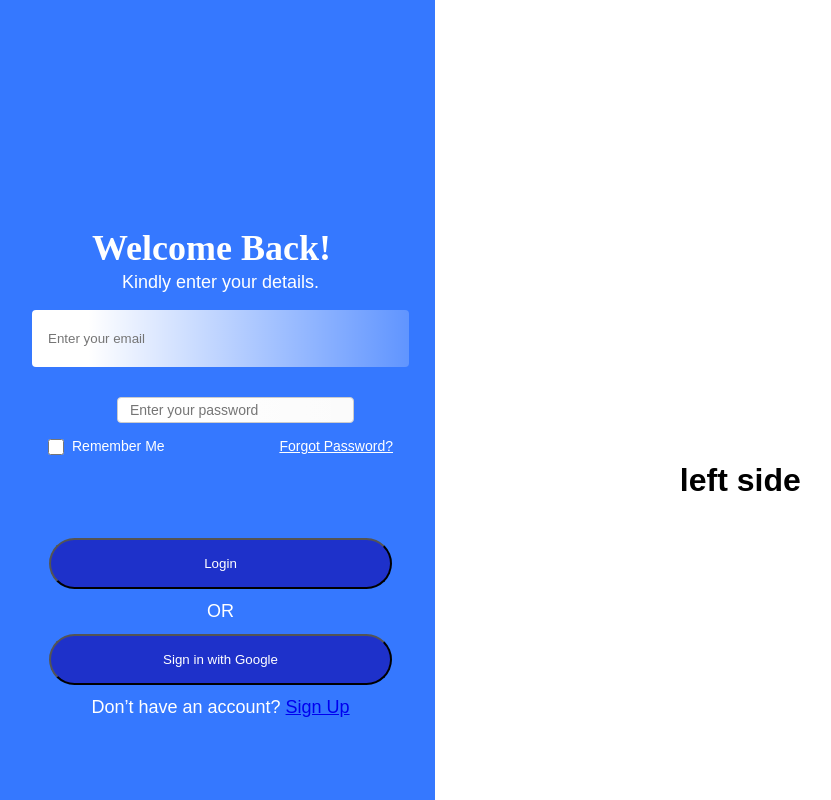
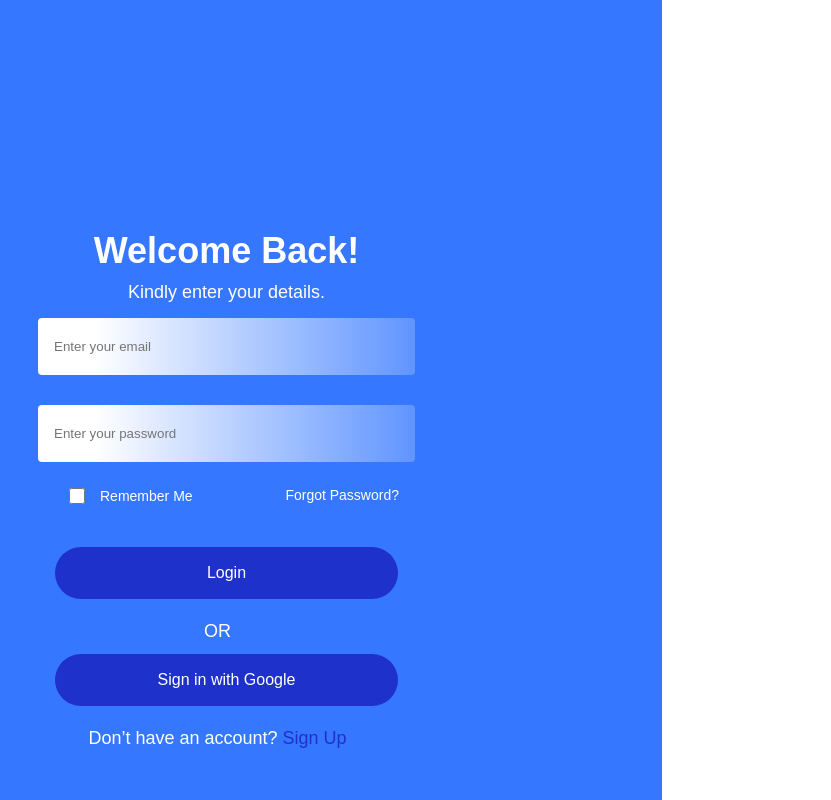
Before and after one commit to BhoomiGupta03/Question-Paper-Planner-frontend, a React (Create React App) app: page /login in a window 1280 px wide. Shown: the top 800 px of the page, without its empty margins (234-1065 px from the left). Built offline with nearby package versions, Linux system fonts and the light colour scheme.

Commit message:
merge css of both

```diff
--- a/src/components/log/Login.jsx
+++ b/src/components/log/Login.jsx
@@ -33,8 +33,8 @@ import * as Yup from "yup";
   };
 
   return (
-    <div className="login-container">
-    <div className="right">
+    <div className="log-sign">
+    <div className="left">
     <Formik
         initialValues={initialValues}
         validationSchema={validationSchema}
@@ -98,8 +98,7 @@ import * as Yup from "yup";
       </Formik>
     </div>
 
-    <div className="left">
-      <h1>left side</h1>
+    <div className="right">
     </div>
   </div>
 
--- a/src/components/log/Signup.jsx
+++ b/src/components/log/Signup.jsx
@@ -48,7 +48,8 @@ function Signup() {
   };
 
   return (
-    <div className="signup-container">
+    <div className="log-sign">
+      <div className="left">
         <Formik
           initialValues={initialValues}
           validationSchema={validationSchema}
@@ -89,6 +90,7 @@ function Signup() {
                 </label>
                 <ErrorMessage name="isChecked" component="div" className="error" />
               </div>
+              <div className="btn">
               <button type="submit" disabled={isSubmitting}>
                 Create an Account
               </button>
@@ -100,13 +102,19 @@ function Signup() {
                   Sign Up with Google
                 </button>
               </div>
-
+              </div>
+              <div className="account-exist">
                 <p>
                   Already have an account? <Link to="/login">Login</Link>
                 </p>
+              </div>
             </Form>
           )}
         </Formik>
+      </div>
+
+      <div className="right">
+      </div>
     </div>
   );
 }
--- a/src/css/App.css
+++ b/src/css/App.css
@@ -4,6 +4,7 @@
     margin: 0;
     padding: 0;
     font-family: Arial, Helvetica, sans-serif;
+    color: #FFFFFF;
 }
 
 #header {
@@ -145,21 +146,21 @@ select {
 }
 
 /* Login Css */
-.login-container {
-    display: flex;
+.log-sign {
+    display: grid;
+    width: 100%;
+    height: 100vh;
+    grid-template-columns: 70% 30%;
 }
 
-.login-container .right {
-    width: 2100px;
-    height: 960px;
+.left {
+    width: 100%;
+    height: 100%;
     background: #3578FF;
 }
 
-.login-container .right form {
-    /* Child objects in a smart layout frame */
-    position: absolute;
-    left: 234px;
-    top: 227px;
+.left form {
+    margin: 230px 240px ;
     width: 393px;
     height: 506px;
     display: flex;
@@ -168,35 +169,21 @@ select {
     padding: 0px 24px;
 }
 
-.login-container .right form h2 {
-    position: static;
-    width: 257px;
-    height: 45px;
-
-    font-family: Geologica;
+.left form h2 {
+    width: 327px;
     font-size: 36px;
     font-weight: 600;
-    line-height: normal;
-    color: #FFFFFF;
+    text-align: center;
 }
 
-.login-container .right form p {
-    position: static;
-    width: 323px;
-    height: 23px;
-    opacity: 1;
-
-    /* font-family: Lora; */
+.left form p {
+    margin-top: 10px;
+    width: 325px;
     font-size: 18px;
-    font-weight: normal;
-    line-height: normal;
     text-align: center;
-    color: #FFFFFF;
 }
 
-.login-container .right .input-field input[type="email"],
-input[type="password"] {
-    /* Child objects in a smart layout frame */
+.left input{
     border: none;
     margin: 15px;
     width: 345px;
@@ -210,97 +197,80 @@ input[type="password"] {
     align-items: center;
     padding: 16px;
     gap: 16px;
-    align-self: stretch;
     background: linear-gradient(90deg, #FFFFFF 15%, rgba(255, 255, 255, 0) 123%);
 }
 
-.login-container .rem-me-forgot {
-/* Child objects in a smart layout frame */
+.log-sign .left .rem-me-forgot {
+    margin-top: 10px;
     width: 345px;
     height: 18px;
-opacity: 1;
-
     /* Smart layout */
     display: flex;
-flex-direction: row;
-gap: 21px;
 }
 
-.login-container .rem-me-forgot .rem-me {
-    /* Child objects in a smart layout frame */
+.log-sign .left .rem-me-forgot .rem-me {
     width: 162px;
     height: 18px;
-opacity: 1;
-
     /* Smart layout */
     display: flex;
     flex-direction: row;
     align-items: center;
-gap: 8px;
     flex-grow: 1;
 }
 
-.login-container .rem-me input[type="checkbox"] {
+.log-sign .left  input[type="checkbox"] {
     width: 16px;
     height: 16px;
     border-radius: 999px;
     background: #FFFFFF;
 }
 
-.login-container .rem-me label {
-width: 95px;
+.log-sign .left label {
+    /* width: 95px;
+    height: 18px; */
+    font-size: 14px;
+}
+.log-sign .check{
+    display: flex;
+    align-items: center;
+}
+.log-sign .left .rem-me-forgot .forgot-password {
+    width: 162px;
     height: 18px;
-/* font-family: Lora; */
     font-size: 14px;
-color: #FFFFFF;
+    text-align: right;
 }
 
-.login-container .rem-me-forgot .forgot-password{
-width: 162px;
-height: 18px;
-/* font-family: Lora; */
-font-size: 14px;
-text-align: right;
-color: #FFFFFF;
+.left .btn {
+    margin-top: 2em;
+    display: flex;
+    flex-direction: column;
+    /* align-items: center; */
+    /* padding: 50px 0px 0px 0px; */
+    gap: 12px;
 }
 
-.login-container .btn{
-margin-top: 2em;
-width: 343px;
-height: 167px;
-opacity: 1;
-
-/* Smart layout */
-display: flex;
-flex-direction: column;
-align-items: center;
-padding: 50px 0px 0px 0px;
-gap: 12px;
-}
-.login-container button{
-    /* Child objects in a smart layout frame */
-color: #FFFFFF;
+.left button {
     width: 343px;
     height: 52px;
     border-radius: 32px;
-opacity: 1;
-
+    border: none;
     /* Smart layout */
-display: flex;
-flex-direction: row;
-justify-content: center;
-align-items: center;
     padding: 16px;
-gap: 16px;
-
+    font-size: 16px;
     background: #1E31CA;
 }
-.login-container .left{
-width: 1920px;
-height: 960px;
-opacity: 1;
-
-/* Smart layout */
+.left .account-exist a {
+    color: #1E31CA;
+    text-decoration: none;
+}
+.left a {
+    text-decoration: none;
+}
+.left a:hover {
+    text-decoration: underline;
+}
+.right {
     display: flex;
     flex-direction: column;
     justify-content: center;
@@ -311,6 +281,7 @@ gap: 100px;
     background: #FFFFFF;
 
 }
+
 /* Forgot Password Styling */
 .forgot-password-container {
     display: flex;
@@ -435,152 +406,6 @@ background: #FFFFFF;
     margin-top: 10px;
 }
 
-
-/* Signup Css */
-.signup-container {
-    display: flex;
-    justify-content: center;
-    align-items: center;
-    height: 100vh;
-    background-color: #f5f5f5;
-    padding: 20px;
-}
-
-/* Form Styling */
-.signup-container form {
-    background-color: rgba(255, 255, 255, 0.9);
-    padding: 25px;
-    border-radius: 10px;
-    box-shadow: 0 2px 10px rgba(0, 0, 0, 0.1);
-    width: 100%;
-    max-width: 400px;
-    box-sizing: border-box;
-}
-
-/* Form Heading */
-.signup-container h2 {
-    text-align: center;
-    font-size: 24px;
-    margin-bottom: 20px;
-    color: black;
-}
-
-/* Input Field Styling */
-.signup-container input[type="email"],
-input[type="password"],
-input[type="text"] {
-    width: 100%;
-    padding: 12px;
-    margin-bottom: 15px;
-    border: 1px solid #ccc;
-    border-radius: 4px;
-    background-color: #fafafa;
-    font-size: 14px;
-    box-sizing: border-box;
-}
-
-/* Checkbox Styling */
-.signup-container .check {
-    display: flex;
-    align-items: center;
-    margin-bottom: 15px;
-}
-
-.signup-container input[type="checkbox"] {
-    margin-right: 8px;
-    cursor: pointer;
-}
-
-.signup-container label {
-    font-size: 14px;
-    cursor: pointer;
-}
-
-.signup-container label a {
-    color: #0089ff;
-    text-decoration: none;
-}
-
-.signup-container label a:hover {
-    text-decoration: underline;
-}
-
-/* Buttons */
-.signup-container button {
-    background-color: #0089ff;
-    color: white;
-    padding: 15px;
-    margin-top: 5px;
-    border: none;
-    border-radius: 4px;
-    cursor: pointer;
-    font-size: 16px;
-    width: 100%;
-    transition: background-color 0.3s ease;
-}
-
-.signup-container button:hover {
-    background-color: #006fd1;
-}
-
-.signup-container button[type="button"] {
-    margin-top: 5px;
-}
-
-.signup-container button[type="button"]:hover {
-    background-color: #006fd1;
-}
-
-/* Error Input Styling */
-input.error {
-    /* border: 1px solid #d9534f; */
-    color: #d9534f;
-}
-
-input.error::placeholder {
-    color: #d9534f;
-    /* Matches error message color */
-}
-
-/* Text Below Buttons */
-.signup-container p {
-    margin: 5px 0;
-    font-size: 14px;
-    text-align: center;
-}
-
-.signup-container p a {
-    color: #0089ff;
-    text-decoration: none;
-}
-
-.signup-container p a:hover {
-    text-decoration: underline;
-}
-
-/* Focus State for Inputs */
-input:focus {
-    border-color: #0089ff;
-    outline: none;
-}
-
-/* Responsive Design */
-@media (max-width: 500px) {
-    form {
-        padding: 20px;
-    }
-
-    .name-fields {
-        flex-direction: column;
-        gap: 10px;
-    }
-
-    button {
-        font-size: 14px;
-        padding: 10px;
-    }
-}
-
 /* Aboutus.css */
 
 .Aboutus {
```
Lines whose indentation alone changed are shown as unchanged.
